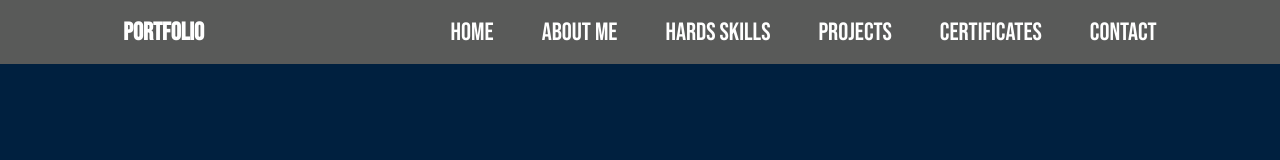
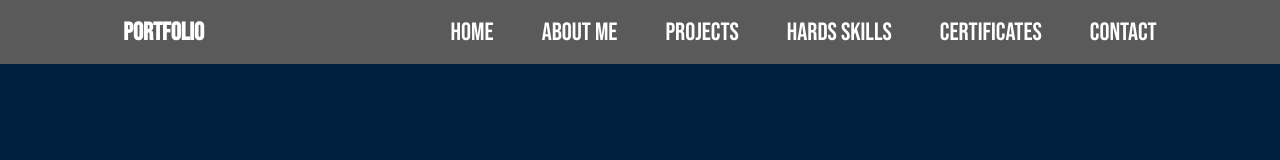
Before and after one commit to LucasBelgamann/my-portfolio, a React (Vite) app: page / in a window 1280 px wide. Shown: the top 160 px of the page. Built offline with nearby package versions, Linux system fonts and the light colour scheme.

Commit message:
ordem dos projetos

```diff
--- a/src/components/headerDois/HeaderDois.jsx
+++ b/src/components/headerDois/HeaderDois.jsx
@@ -16,8 +16,8 @@ function NavBar() {
             <ul className={ active }>
                 <li className="nav_item"> <Link to="/" className="nav_link">Home</Link></li>
                 <li className="nav_item"> <a href='#about-me' className="nav_link">About me</a></li>
+                <li className="nav_item"><a href="#projects" className="nav_link">Projects</a></li>
                 <li className="nav_item"><a href='#title-hardss' className="nav_link">Hards Skills</a></li>
-                <li className="nav_item"><a href="#projects" className="nav_link">Projects</a></li>
                 <li className="nav_item"><Link to='/certificates' className="nav_link">Certificates</Link></li>
                 <li className="nav_item"><a href="#footer" className="nav_link">Contact</a></li>
             </ul>
```
